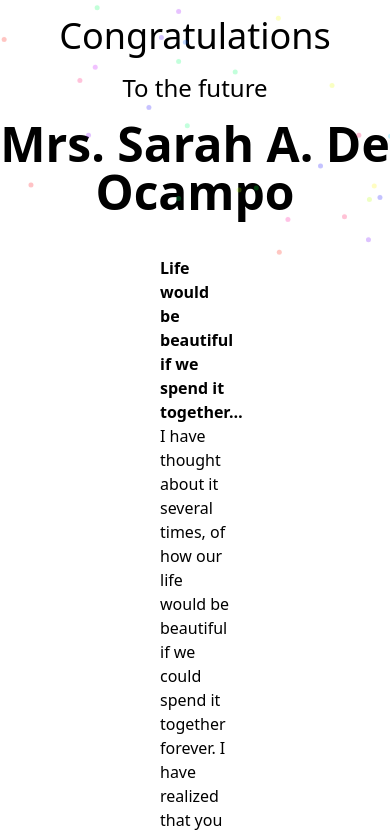
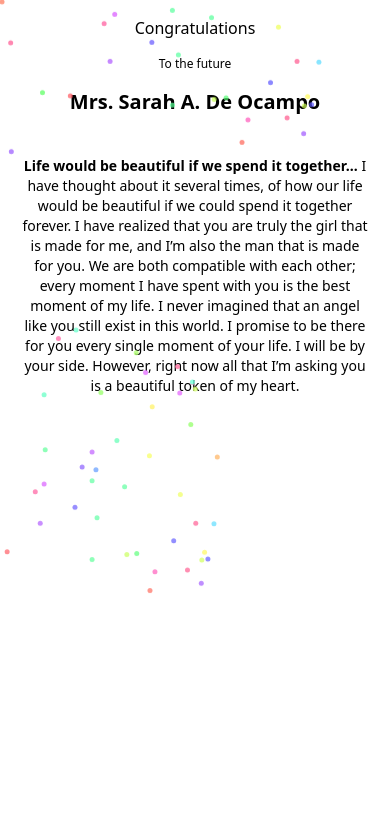
Before and after one commit to DeOGe/survey-form, a React (Create React App) app: page /congratulation in a window 390 px wide. Shown: the top 836 px of the page. Built offline with nearby package versions, Linux system fonts and the light colour scheme.

Commit message:
fix mobile responsiveness

```diff
--- a/src/pages/Congratulation.js
+++ b/src/pages/Congratulation.js
@@ -6,14 +6,14 @@ export default function Congratulation() {
         <div className='pyro'>
             <div className='before'>
             </div>
-            <div className="text-center" >
-                <h1 className='text-4xl pt-4'>Congratulations</h1>
-                <h1 className='text-2xl pt-4'>To the future</h1>
-                <h1 className='text-5xl pt-4'>
+            <div className="text-center " >
+                <h1 className='text-md md:text-4xl pt-4'>Congratulations</h1>
+                <h1 className='text-xs md:text-2xl pt-4'>To the future</h1>
+                <h1 className='text-xl md:text-5xl pt-4'>
                     <strong>Mrs. Sarah A. De Ocampo</strong>
                 </h1>
             </div>
-            <p className='px-40 pt-10'>
+            <p className='text-center px-5 pt-10 text-sm md:text-2xl'>
                 <strong>Life would be beautiful if we spend it together… </strong> I have thought about it several times, of how our life would be beautiful if we could spend it together forever. I have realized that you are truly the girl that is made for me, and I’m also the man that is made for you. We are both compatible with each other; every moment I have spent with you is the best moment of my life. I never imagined that an angel like you still exist in this world. I promise to be there for you every single moment of your life. I will be by your side. However, right now all that I’m asking you is a beautiful token of my heart.
             </p>
             <div class="after">
--- a/src/pages/Landing.js
+++ b/src/pages/Landing.js
@@ -15,17 +15,16 @@ export default function Landing() {
 
   const handleSubmit = (e) => {
     e.preventDefault();
-
     if (
+      data.fname.toLowerCase() === 'sarah' ||
+      data.fname.toLowerCase() === 'sarah monique' &&
       data.mname.toLowerCase() === 'lagunay' &&
-      data.lname.toLowerCase() === 'arit' &&
-      data.fname.toLowerCase() === 'sarah' ||
-      data.fname.toLowerCase() === 'sarah monique'
+      data.lname.toLowerCase() === 'arit'
     ) {
       navigate('/confirm');
     } else {
       clearData();
-      alert("You are not qualified to proceed to the next question. Please make you inputted your complete name.")
+      alert("Thank you for participating in this survey, Sadly you have not been chosen to proceed.")
     }
   }
 
--- a/src/pages/Proposal.js
+++ b/src/pages/Proposal.js
@@ -4,10 +4,10 @@ import { useNavigate } from 'react-router-dom';
 export default function Proposal() {
 let navigate = useNavigate();
   return (
-    <div className="pyro h-screen">
-      <div className="text-black max-w-xl p-5 mx-auto bg-white">
+    <div className="pyro bg-blue-100 h-full">
+      <div className="text-black max-w-xl p-5 mx-auto">
         <div className="text-center">
-          <div className="my-3 text-2xl">
+          <div className="my-3 text-sm md:text-2xl">
             <p>You introduced yourself into my life when you went to my graduation celebration UNINVITED, and it is only fitting that I be to end it. so Bebu, I am Breaking up with you! I am breaking up with you because i don't want to be your boyfriend any more.</p><br/>
             <p>I don't like it when you think of fighting with me when your bored. I don't like it when you always say pakasalan mo muna ko and I don't like your name Sarah Monique L. Arit anymore because I like the name: <strong>Sarah Monique A. De Ocampo</strong> better!</p><br/>
             <p>You bring out the best in me. Will you change your name to Mrs. Sarah De Ocampo and</p>
```
